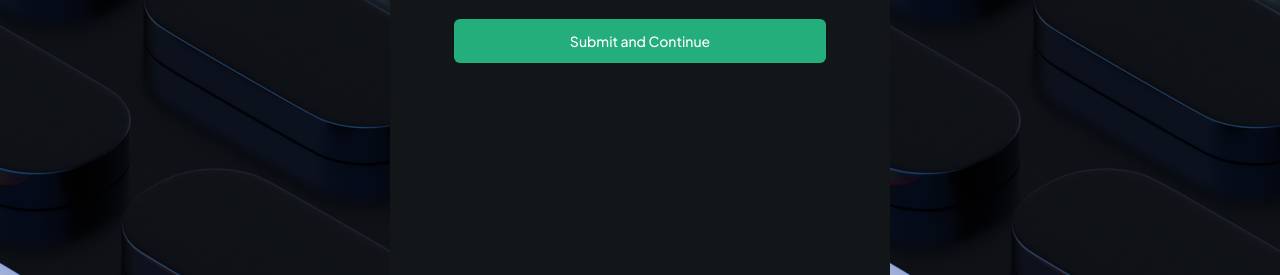
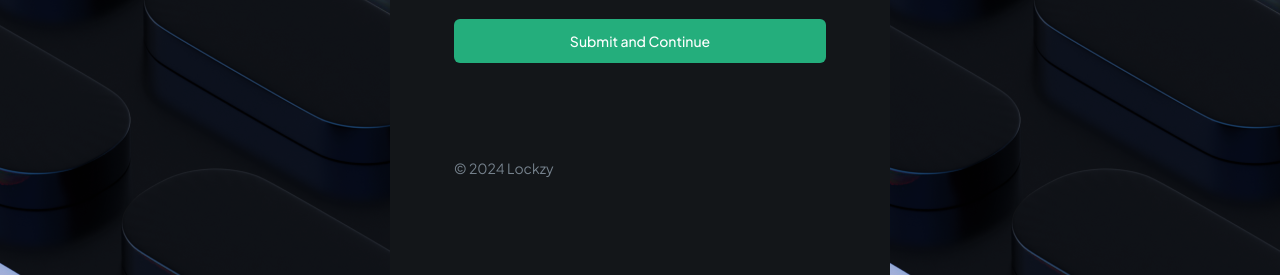
Before and after one commit to sudotx/lockzyMain, a Next.js app: page /register in a window 1280 px wide. Shown: the part 389-664 px from the top of the page. Built offline with nearby package versions, Linux system fonts and the light colour scheme; no server answers.

Commit message:
chore: update components

```diff
--- a/components/forms/RegisterForm.tsx
+++ b/components/forms/RegisterForm.tsx
@@ -113,8 +113,8 @@ const RegisterForm = ({ user }: { user: User }) => {
         </section>
 
         <Toaster />
-
         <SubmitButton isLoading={isLoading}>Submit and Continue</SubmitButton>
+        <p className="copyright py-12">© 2024 Lockzy</p>
       </form>
     </Form>
   );
--- a/components/forms/SignInForm.tsx
+++ b/components/forms/SignInForm.tsx
@@ -76,6 +76,7 @@ export const SignInForm = () => {
         />
 
         <SubmitButton isLoading={isLoading}>Sign In</SubmitButton>
+        <p className="copyright py-12">© 2024 Lockzy</p>
       </form>
     </Form>
   );
```
